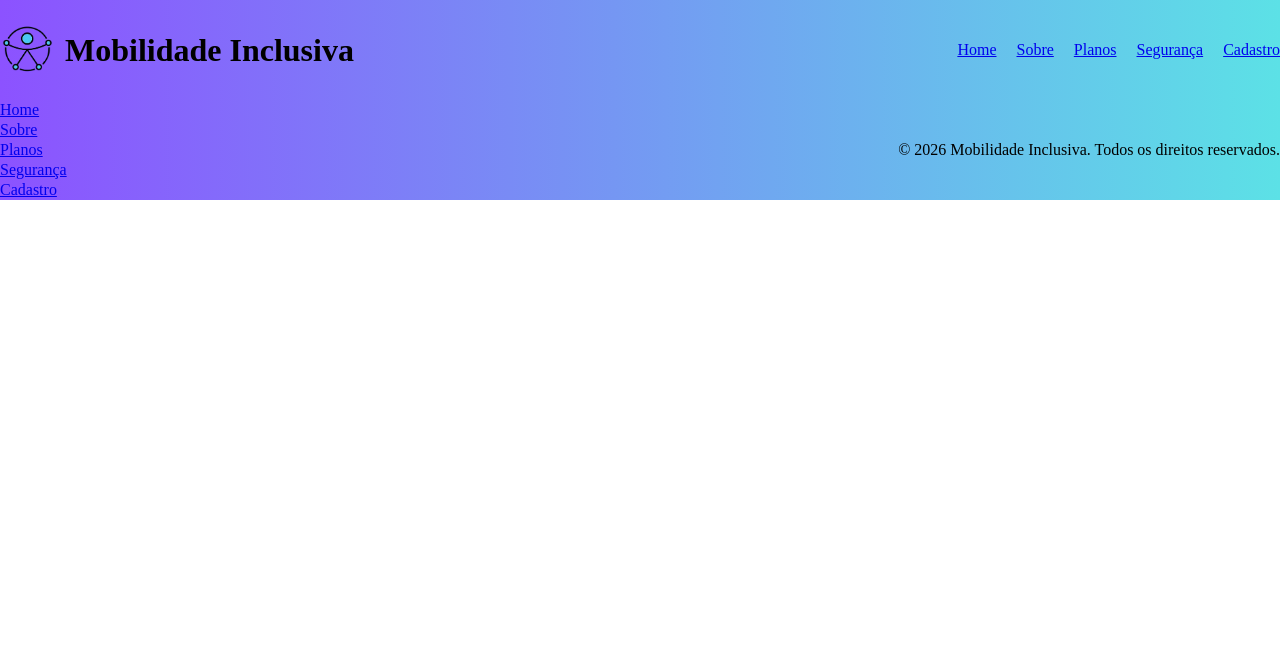
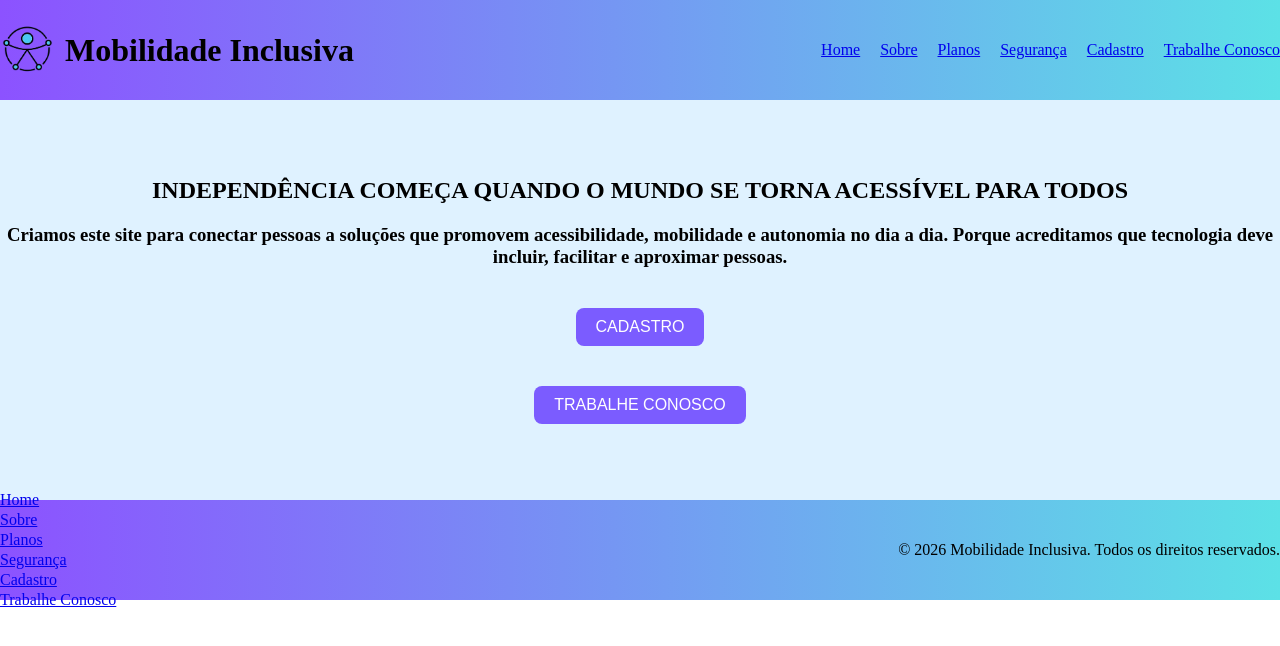
Before and after one commit to gabriellicabral/Projeto-de-desenvolvimento-Front-End, a React (Vite) app in the folder landingpage/: page /home in a window 1280 px wide. Shown: the top 646 px of the page. Built offline with nearby package versions, Linux system fonts and the light colour scheme.

Commit message:
Consertando a rota Trabalhe conosco

```diff
--- a/landingpage/src/App.jsx
+++ b/landingpage/src/App.jsx
@@ -14,7 +14,7 @@ import Sobre from "./pages/Sobre";
 import Planos from "./pages/Planos";
 import Seguranca from "./pages/Seguranca";
 import Cadastro from "./pages/Cadastro";
-import trabalheConosco from "./pages/trabalheconosco";
+import Trabalheconosco from "./pages/trabalheconosco";
 
 
 // Função principal do aplicativo
@@ -33,7 +33,7 @@ function App() {
       <Routes>
 
         {/* Página inicial */}
-        <Route path="/" element={<Home />} />
+        <Route path="/Home" element={<Home />} />
 
         {/* Página "Sobre" */}
         <Route path="/sobre" element={<Sobre />} />
@@ -48,7 +48,7 @@ function App() {
         <Route path="/cadastro" element={<Cadastro />} />
 
         {/* Página de trabalhe conosco */}
-        <Route path="/trabalheconosco" element={<trabalheConosco/>} />
+        <Route path="/trabalheconosco" element={<Trabalheconosco/>} />
 
 
       </Routes>
--- a/landingpage/src/components/Footer.jsx
+++ b/landingpage/src/components/Footer.jsx
@@ -28,6 +28,7 @@ function Footer(){
                     <a href="/planos">Planos</a>
                     <a href="/seguranca">Segurança</a>
                     <a href="/cadastro">Cadastro</a>
+                    <a href="/trabalheconosco">Trabalhe Conosco</a>
 
 
                 </div>
--- a/landingpage/src/components/Header.jsx
+++ b/landingpage/src/components/Header.jsx
@@ -44,6 +44,7 @@ function Header () {
                 <a href="/planos">Planos</a>
                 <a href="/seguranca">Segurança</a>
                 <a href="/cadastro">Cadastro</a>
+                <a href="/trabalheconosco">Trabalhe Conosco</a>
 
 
             </nav>
--- a/landingpage/src/pages/trabalheconosco.jsx
+++ b/landingpage/src/pages/trabalheconosco.jsx
@@ -1,4 +1,4 @@
-function trabalheConosco (){
+function Trabalheconosco (){
     return(
         <section>
             <div>
@@ -8,4 +8,4 @@ function trabalheConosco (){
     )
 }
 
-export default trabalheConosco;
+export default Trabalheconosco;
```
